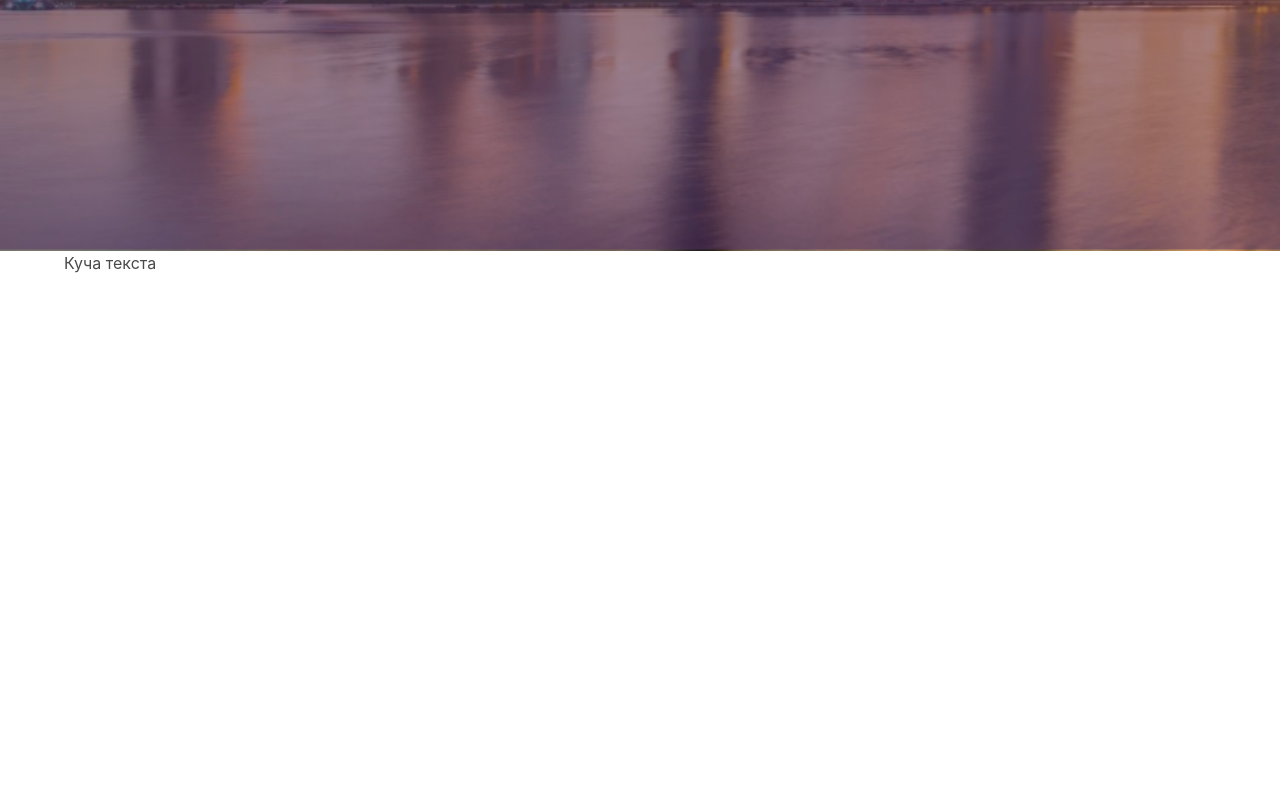
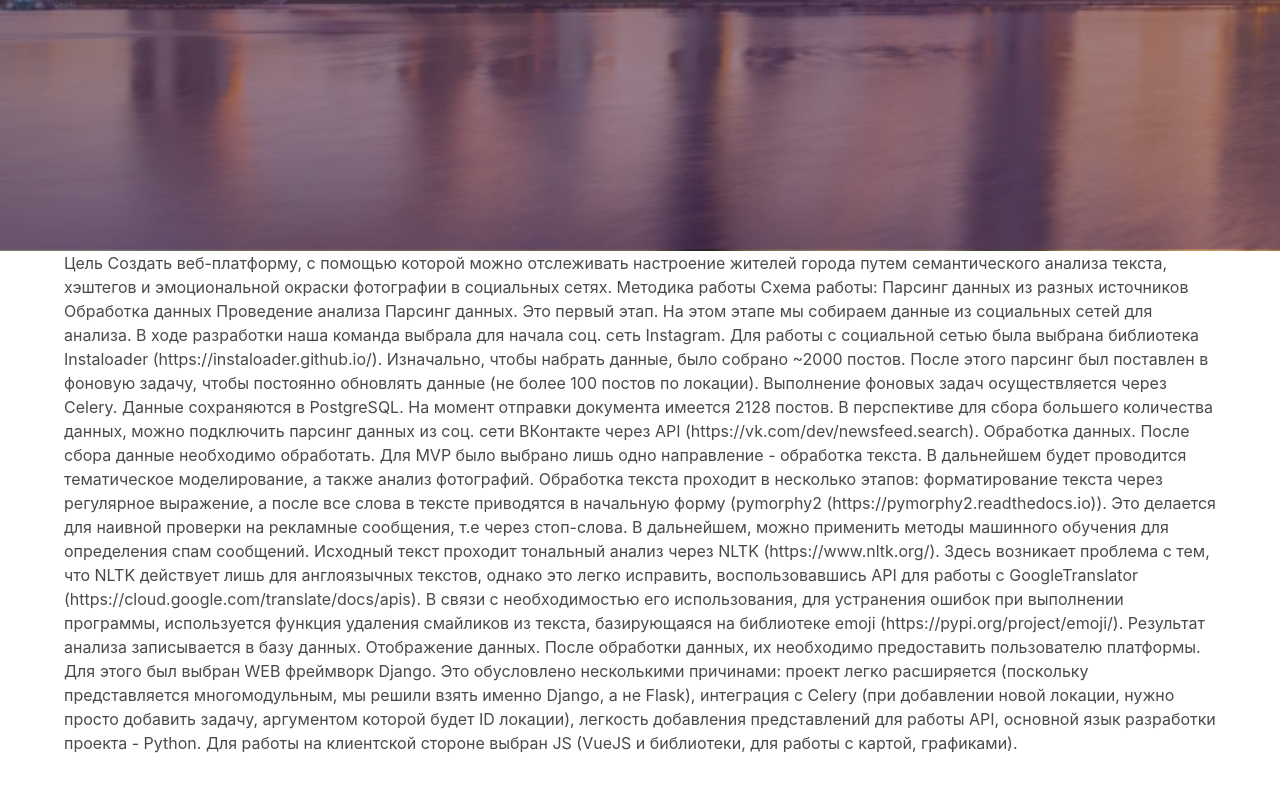
Before and after one commit to CityISO/BulmaSite, a plain HTML site: page index.html in a window 1280 px wide. Shown: the part 549-1340 px from the top of the page. Drawn offline with Linux system fonts and the light colour scheme.

Commit message:
Add text

```diff
--- a/index.html
+++ b/index.html
@@ -42,7 +42,28 @@
     </div>
 </section>
 <div class="container " style="height: 1500px">
-    Куча текста
+    Цель
+Создать веб-платформу, с помощью которой можно отслеживать настроение жителей города путем семантического анализа текста, хэштегов и эмоциональной окраски фотографии в социальных сетях.
+Методика работы
+	Схема работы:
+		Парсинг данных из разных источников
+		Обработка данных
+		Проведение анализа
+        Парсинг данных.
+        Это первый этап. На этом этапе мы собираем данные из социальных сетей для анализа. В ходе разработки наша команда выбрала для начала соц. сеть Instagram. Для работы с социальной сетью была выбрана библиотека Instaloader (https://instaloader.github.io/).
+        Изначально, чтобы набрать данные, было собрано ~2000 постов. После этого парсинг был поставлен в фоновую задачу, чтобы постоянно обновлять данные (не более 100 постов по локации). Выполнение фоновых задач осуществляется через Celery. Данные сохраняются в PostgreSQL. На момент отправки документа имеется 2128 постов.
+        В перспективе для сбора большего количества данных, можно подключить парсинг данных из соц. сети ВКонтакте через API (https://vk.com/dev/newsfeed.search).
+
+    Обработка данных.
+        После сбора данные необходимо обработать. Для MVP было выбрано лишь одно направление - обработка текста. В дальнейшем будет проводится тематическое моделирование, а также анализ фотографий.
+    Обработка текста проходит в несколько этапов: форматирование текста через регулярное выражение, а после все слова в тексте приводятся в начальную форму (pymorphy2 (https://pymorphy2.readthedocs.io)). Это делается для наивной проверки на рекламные сообщения, т.е через стоп-слова. В дальнейшем, можно применить методы машинного обучения для определения спам сообщений.
+    Исходный текст проходит тональный анализ через NLTK (https://www.nltk.org/). Здесь возникает проблема с тем, что NLTK действует лишь для англоязычных текстов, однако это легко исправить, воспользовавшись API для работы с GoogleTranslator (https://cloud.google.com/translate/docs/apis). В связи с необходимостью его использования, для устранения ошибок при выполнении программы, используется функция удаления смайликов из текста, базирующаяся на библиотеке emoji (https://pypi.org/project/emoji/). Результат анализа записывается в базу данных.
+
+    Отображение данных.
+        После обработки данных, их необходимо предоставить пользователю платформы.
+    Для этого был выбран WEB фреймворк Django. Это обусловлено несколькими причинами: проект легко расширяется (поскольку представляется многомодульным, мы решили взять именно Django, а не Flask), интеграция с Celery (при добавлении новой локации, нужно просто добавить задачу, аргументом которой будет ID локации), легкость добавления представлений для работы API, основной язык разработки проекта - Python.
+    Для работы на клиентской стороне выбран JS (VueJS и библиотеки, для работы с картой, графиками).
+
 </div>
 </body>
 </html>
```
